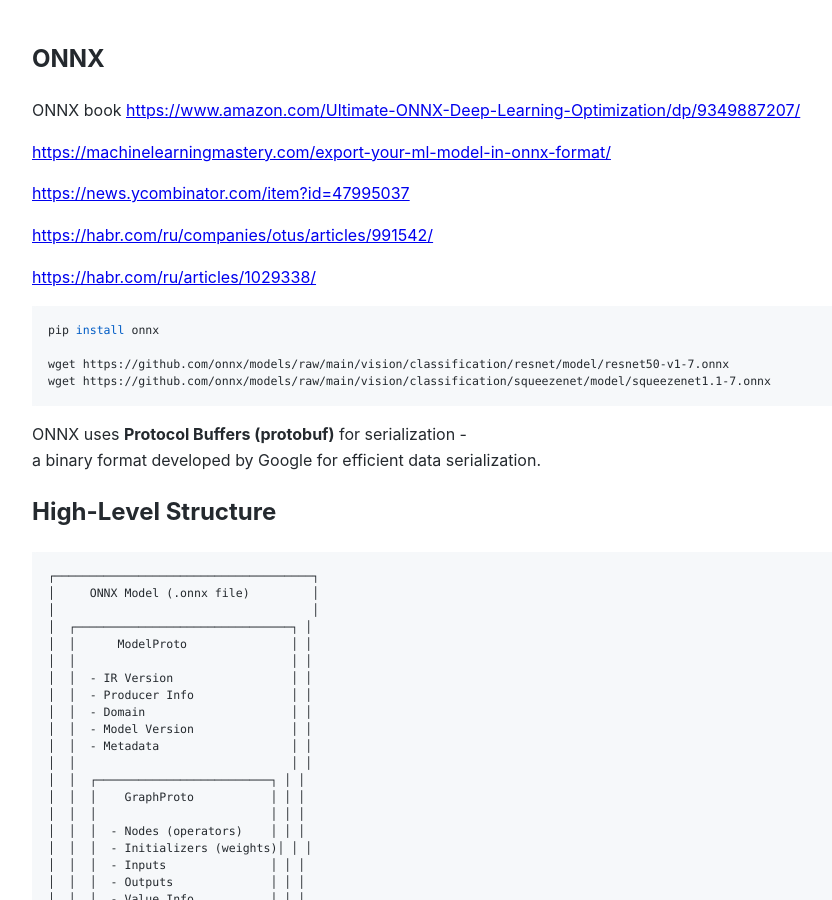
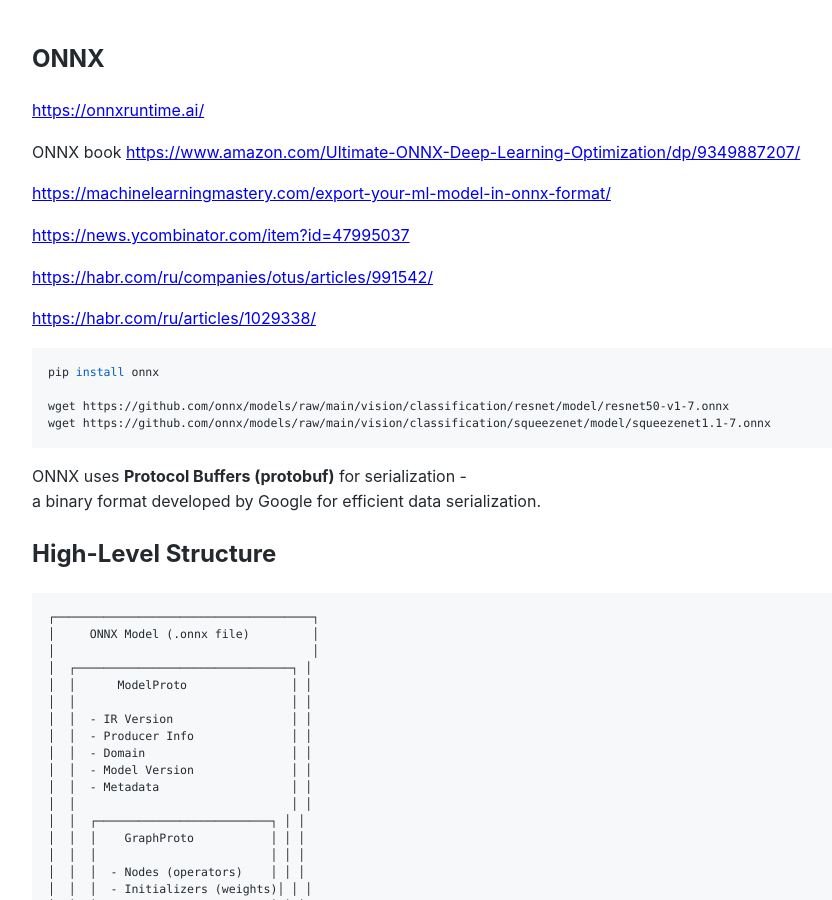
Before and after one commit to Michael-Lubinsky/michael-lubinsky.github.com, a Jekyll site: the page built from ml/onnx.md, in a window 1280 px wide and 900 px high. Shown: the whole window, without its empty margins (158-990 px from the left). Built offline with Jekyll 4.4.1, drawn with Linux system fonts in a browser that asks for light colours; our own code applies the rules of GitHub Pages for plain Markdown files.

Commit message:
Update onnx.md

```diff
--- a/ml/onnx.md
+++ b/ml/onnx.md
@@ -1,4 +1,6 @@
 ## ONNX
+
+<https://onnxruntime.ai/>
 
  ONNX book
 <https://www.amazon.com/Ultimate-ONNX-Deep-Learning-Optimization/dp/9349887207/>
```
